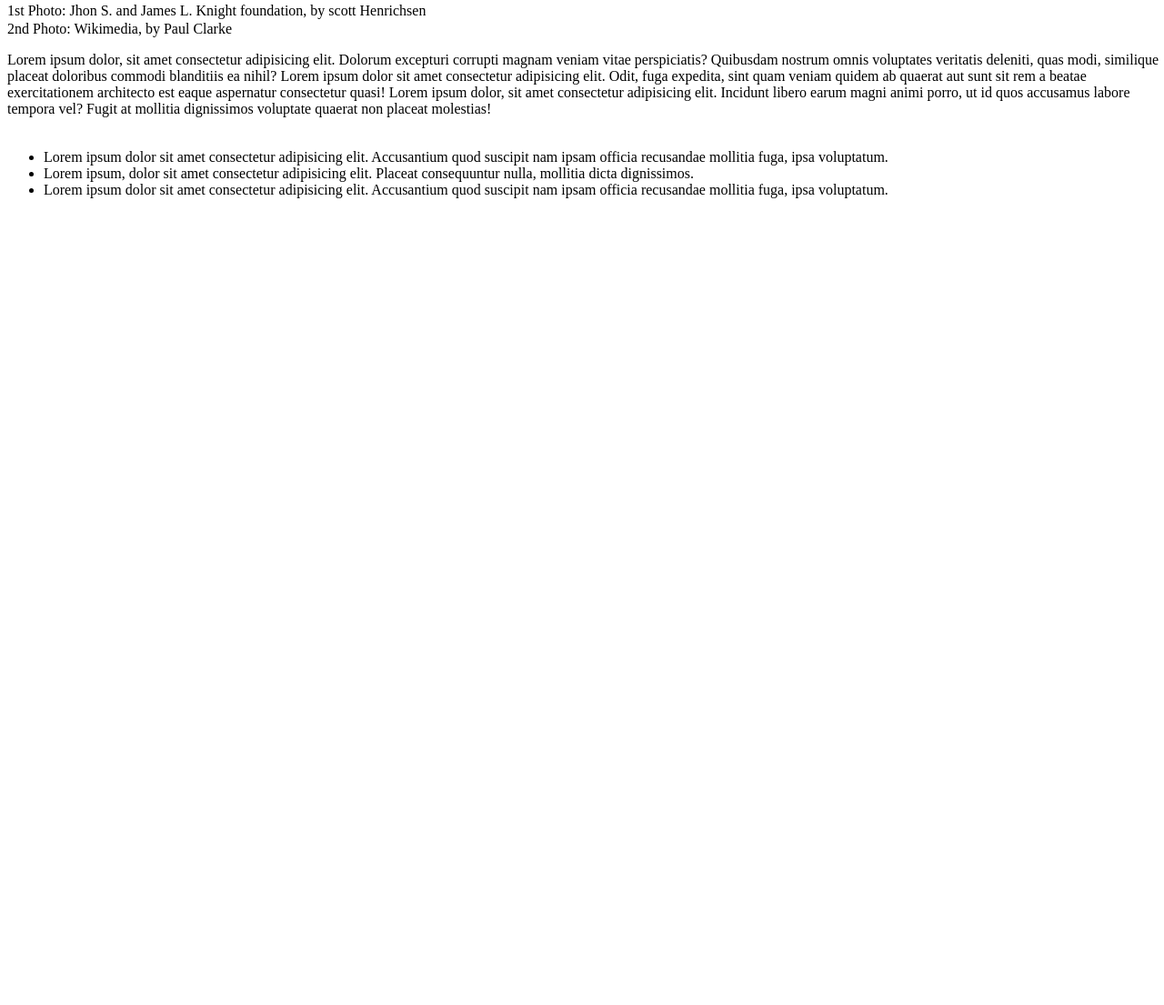
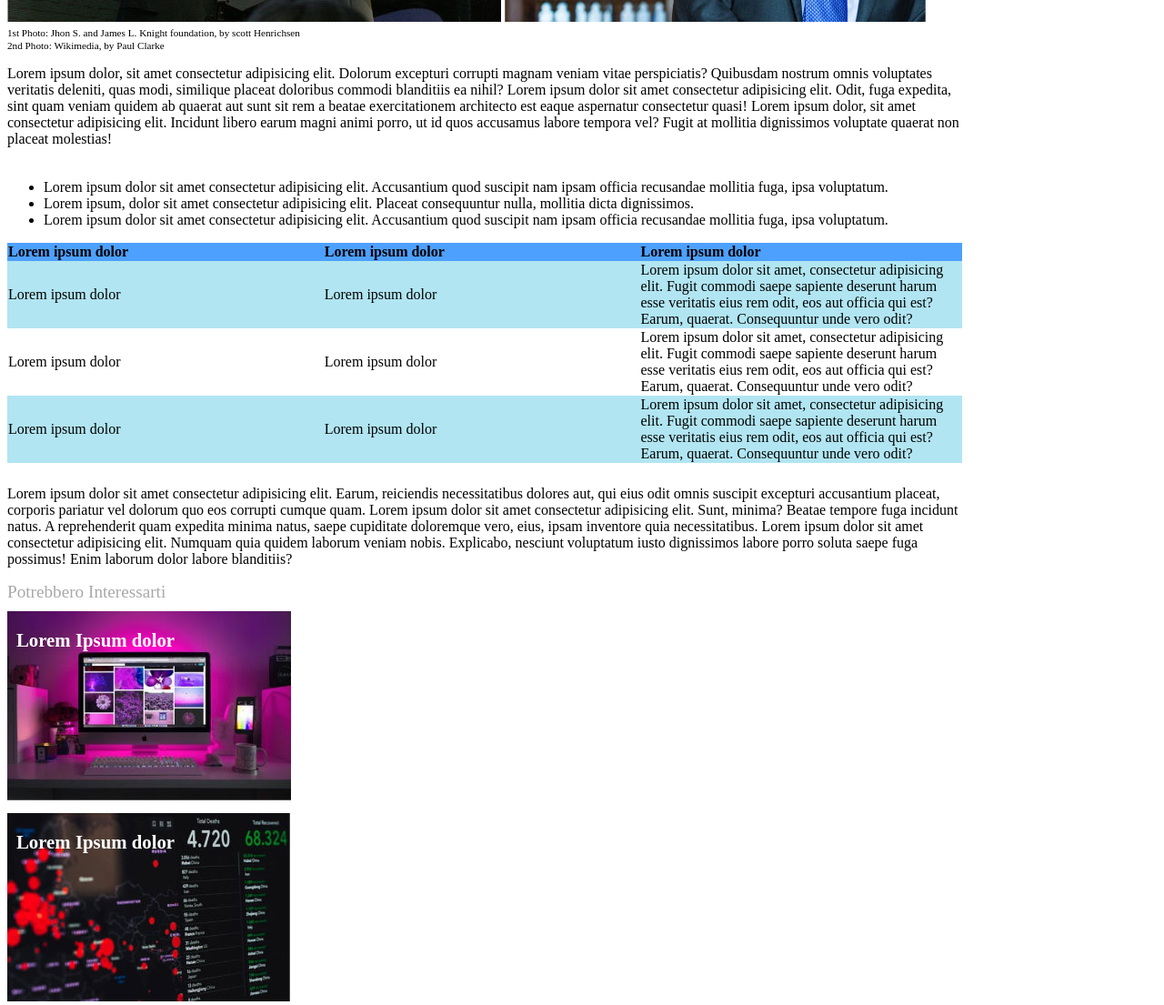
Before and after one commit to LoreWebDev24/html-css-booleaner, a plain HTML site: page index.html in a window 1280 px wide. Shown: the part 631-1736 px from the top of the page at 91% size. Before the commit the page ends 865 px from the top, so only its background shows below. Drawn offline with Linux system fonts and the light colour scheme.

Commit message:
Almost finished html and css

```diff
--- a/index.html
+++ b/index.html
@@ -20,6 +20,7 @@
         <img src="./img/tim-2.jpg" alt="">
     </div>
 <!-- Comments to the Photos -->
+    <main>
         <div class="container-comments">
             <p class="comment-1">1st Photo: Jhon S. and James L. Knight foundation, by scott Henrichsen</p>
             <p class="comment-2">2nd Photo: Wikimedia, by Paul Clarke</p>
@@ -38,6 +39,47 @@
                 </ul>
             </p>
         </div>
-
+<!-- Table Section -->
+        <div class="table-container">
+            <table>
+            <tr class="riga1">
+                <th>Lorem ipsum dolor</th>
+                <th>Lorem ipsum dolor</th>
+                <th>Lorem ipsum dolor</th>
+            </tr>
+            <tr class="riga2">
+                <td>Lorem ipsum dolor</td>
+                <td>Lorem ipsum dolor</td>
+                <td>Lorem ipsum dolor sit amet, consectetur adipisicing elit. Fugit commodi saepe sapiente deserunt harum esse veritatis eius rem odit, eos aut officia qui est? Earum, quaerat. Consequuntur unde vero odit?</td>
+            </tr>
+            <tr class="riga3">
+                <td>Lorem ipsum dolor</td>
+                <td>Lorem ipsum dolor</td>
+                <td>Lorem ipsum dolor sit amet, consectetur adipisicing elit. Fugit commodi saepe sapiente deserunt harum esse veritatis eius rem odit, eos aut officia qui est? Earum, quaerat. Consequuntur unde vero odit?</td>
+            </tr>
+            <tr class="riga4">
+                <td>Lorem ipsum dolor</td>
+                <td>Lorem ipsum dolor</td>
+                <td>Lorem ipsum dolor sit amet, consectetur adipisicing elit. Fugit commodi saepe sapiente deserunt harum esse veritatis eius rem odit, eos aut officia qui est? Earum, quaerat. Consequuntur unde vero odit?</td>
+            </tr>
+        </table>
+<!-- End of Tabele Section -->
+<!-- Last Article Part -->
+        <div class="conteiner-part2">
+            <p class="article-2">Lorem ipsum dolor sit amet consectetur adipisicing elit. Earum, reiciendis necessitatibus dolores aut, qui eius odit omnis suscipit excepturi accusantium placeat, corporis pariatur vel dolorum quo eos corrupti cumque quam. Lorem ipsum dolor sit amet consectetur adipisicing elit. Sunt, minima? Beatae tempore fuga incidunt natus. A reprehenderit quam expedita minima natus, saepe cupiditate doloremque vero, eius, ipsam inventore quia necessitatibus. Lorem ipsum dolor sit amet consectetur adipisicing elit. Numquam quia quidem laborum veniam nobis. Explicabo, nesciunt voluptatum iusto dignissimos labore porro soluta saepe fuga possimus! Enim laborum dolor labore blanditiis?</p>
+        </div>
+<!-- Footer of the page consists in advertisments -->
+        <footer>
+        <p class="advertisments"> Potrebbero Interessarti</p>
+        <div class="monitor-adv">
+            <div class="centered">Lorem Ipsum dolor</div>
+            <img src="./img/monitor.jpg" alt="">
+        </div>
+        <div class="graph-adv">
+            <div class="centered">Lorem Ipsum dolor</div>
+            <img src="./img/graph.jpg" alt="">
+        </div>
+        </footer>
+    </main>
 </body>
 </html>
--- a/master.css
+++ b/master.css
@@ -26,23 +26,73 @@ h1 {
     margin-bottom: 2px;
 }
 
+main {
+    width: 1050px;
+}
+
 span {
     font-size: larger;
     color: #4EA0FF;
 }
 
-.day, .author{
+.day, .author, .advertisments {
     margin-top: 2px;
     margin-bottom: 2px;
     color: darkgrey;
-    font-size: 1em;
+    font-size: 1.2em;
+    text-shadow: darkgrey;
+    font-weight: 700px;
+}
+
+.day{
+    margin-bottom: 20px;
+}
+
+.title{
+    margin-top: 20px;
 }
 
 .comment-1, .comment-2 {
     margin-top: 2px;
     margin-bottom: 2px;
+    font-size: 0.7em;
 }
 
 .article-1 {
     margin-bottom: 35px;
 }
+
+table {
+    border-collapse: collapse;
+    width: 100%;
+    text-align: left;
+    margin-bottom: 25px;
+  }
+
+td {
+    width:400px ;
+}
+
+.riga1 {
+    background-color:#4EA0FF ;
+}
+
+.riga2, .riga4 {
+    background-color:#B1E5F2 ;
+
+}
+
+.monitor-adv, .advertisments {
+margin-bottom: 10px;
+}
+
+.centered {
+    width: 312px;
+    margin-top: 20px;
+    position: absolute;
+    text-align: left;
+    color: white;
+    padding-left: 10px;
+    font-size: 1.3em;
+    font-weight: bolder;
+}
```
Lines whose indentation alone changed are shown as unchanged.
